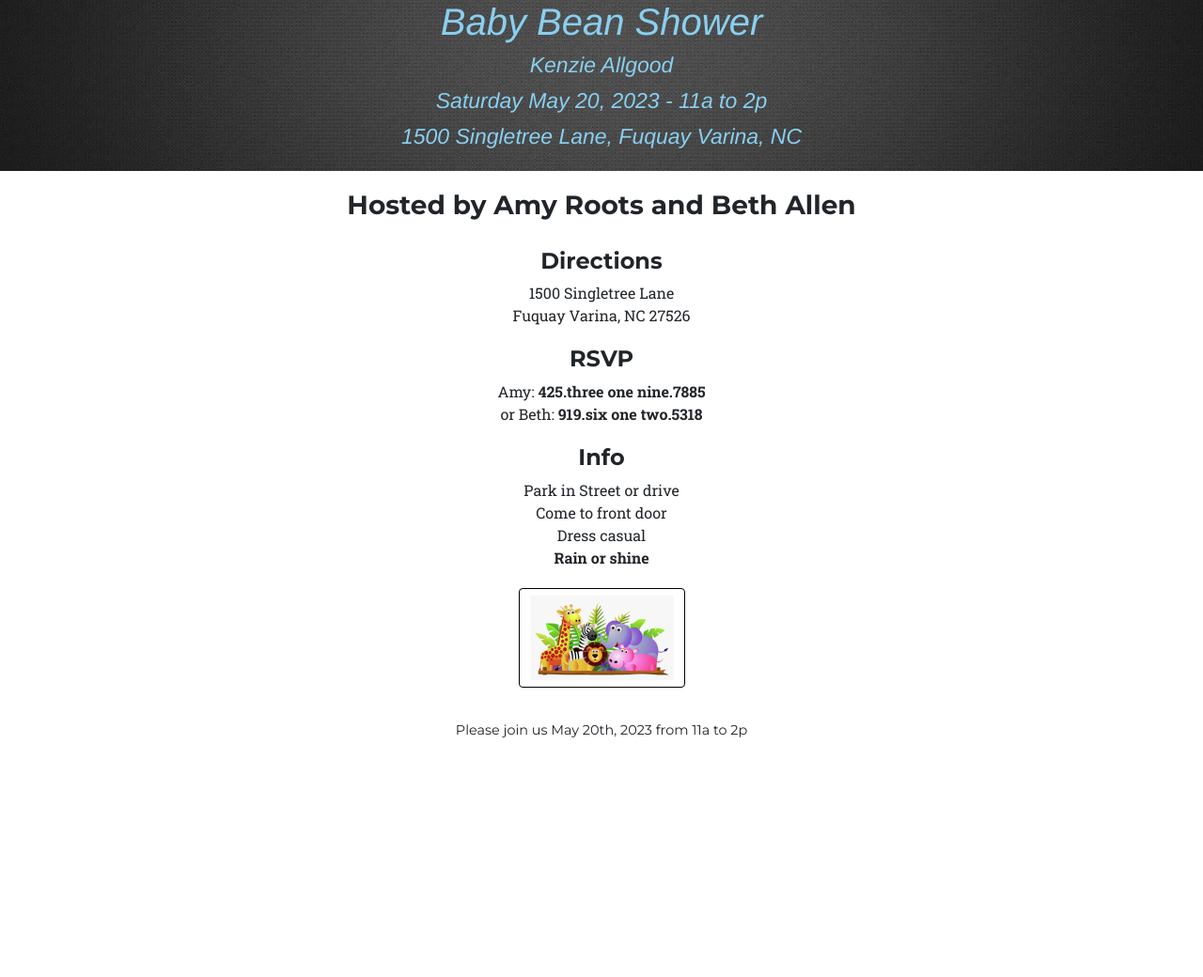
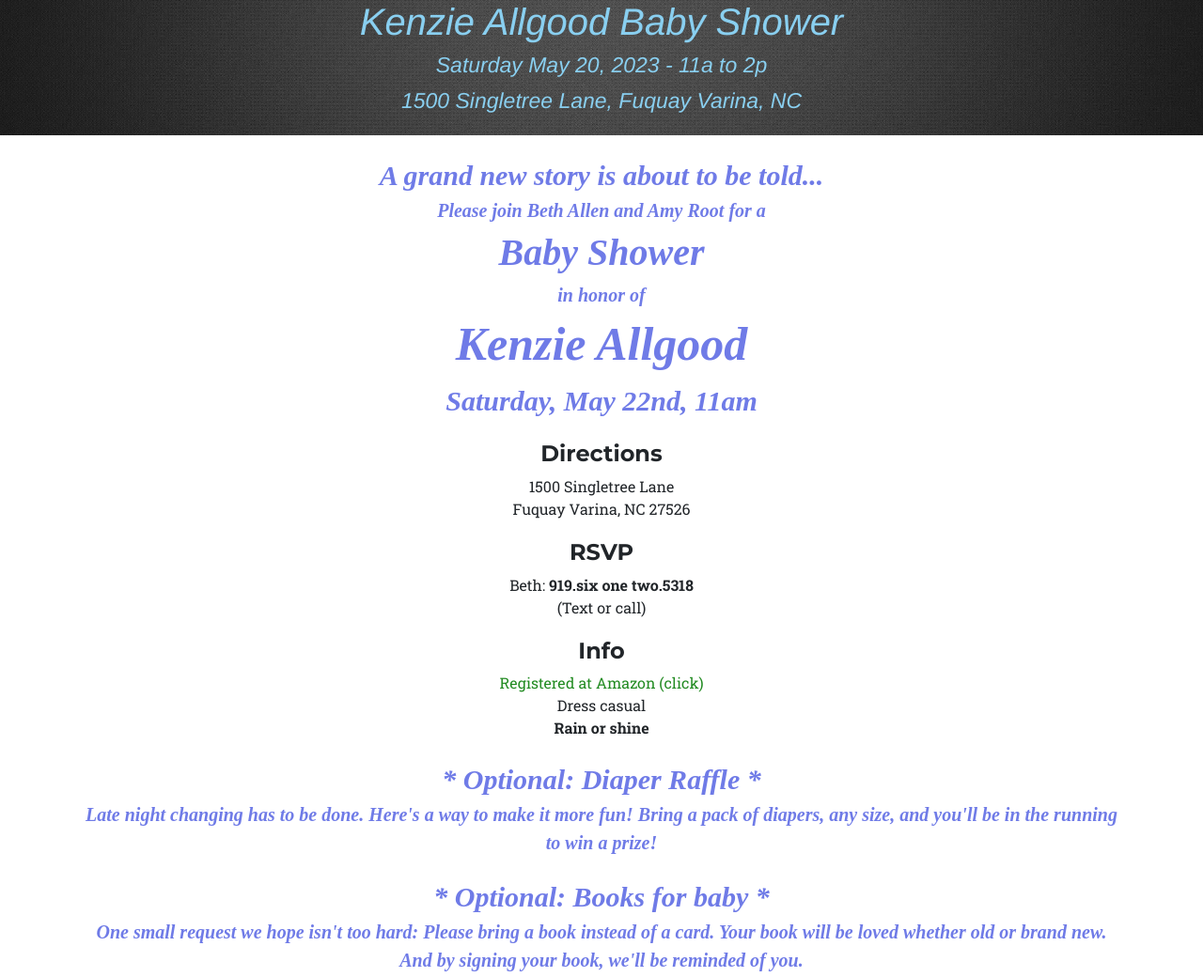
Before and after one commit to Kingman43/babybeanshower, a plain HTML site: page index.html in a window 1280 px wide. Shown: the part 97-1137 px from the top of the page at 94% size. Before the commit the page ends 919 px from the top, so only its background shows below. Drawn offline with Linux system fonts and the light colour scheme; a web font is replaced by a local one.

Commit message:
New info from the invitation

```diff
--- a/index.html
+++ b/index.html
@@ -6,11 +6,11 @@
     <meta charset="utf-8">
     <meta name="viewport" content="width=device-width, initial-scale=1, shrink-to-fit=no">
     <meta name="description" content=">Kenzie and Jennings Baby Shower">
-    <meta name="keywords" content=">Baby Bean shower McKenzie Kenzie Jennings Allgood">
+    <meta name="keywords" content=">babyallgood Baby shower McKenzie Kenzie Jennings Allgood">
     <meta name="author" content="Ribity">
     <meta content-type="text/html">
 
-    <title>Baby Bean Shower</title>
+    <title>Baby Allgood Shower</title>
 
     <!-- Bootstrap core CSS -->
     <link href="css/bootstrap.min.css" rel="stylesheet">
@@ -64,8 +64,7 @@
     <header class="masthead">
       <div class="container">
 	<div class="intro-text">
-	  <div class="intro-lead-in">Baby Bean Shower</div>
-		<div class="intro-heading">Kenzie Allgood</div>
+	  <div class="intro-lead-in">Kenzie Allgood Baby Shower</div>
 	  <div class="intro-heading">Saturday May 20, 2023 - 11a to 2p</div>
 	  <div class="intro-heading">1500 Singletree Lane, Fuquay Varina, NC</div>
 	  </div>
@@ -77,12 +76,24 @@
 		<div class="spacerking"></div>
 		<div class="row text-center">
 			<div class="col-md-12">
+				<span style="color:#6f7be7;font-weight:bold;font-style:italic;font-family:'Goudy Old Style';">
 
-				<h3>Hosted by Amy Roots and Beth Allen</h3>
+					<div style="font-size:30px">A grand new story is about to be told...</div>
 
+					<div style="font-size:20px">Please join Beth Allen and Amy Root for a</div>
+
+					<div style="font-size:40px">Baby Shower</div>
+
+					<div style="font-size:20px">in honor of</div>
+
+					<div style="font-size:50px">Kenzie Allgood</div>
+
+					<div style="font-size:30px">Saturday, May 22nd, 11am</div>
+				</span>
 			</div>
 		</div>
 	</div>
+
 
 	<div class="container" id="directions">
 		<div class="spacerking"></div>
@@ -102,9 +113,9 @@
 		<div class="row text-center">
 			<div class="col-md-12">
 				<h4>RSVP</h4>
-				Amy: <b>425.three one nine.7885</b>
+				Beth: <b>919.six one two.5318</b>
 				<br>
-				or Beth: <b>919.six one two.5318</b>
+				(Text or call)
 			</div>
 		</div>
 	</div>
@@ -114,13 +125,25 @@
 		<div class="row text-center">
 			<div class="col-md-12">
 				<h4>Info</h4>
-				Park in Street or drive
-				<br>
-				Come to front door
+
+				<a href="https://www.amazon.com/baby-reg/1IJGJR4XXO14H?ref=br_search_v2_desktop_res_7">Registered at Amazon (click)</a>
 				<br>
 				Dress casual
 				<br>
 				<b>Rain or shine</b>
+				<div class="spacerking"></div>
+				<span style="color:#6f7be7;font-weight:bold;font-style:italic;font-family:'Goudy Old Style';">
+					<div style="font-size:30px">* Optional: Diaper Raffle *</div>
+					<div style="font-size:20px">Late night changing has to be done. Here's a way to make it more fun!
+						Bring a pack of diapers, any size, and you'll be in the running to win a prize!</div>
+					<div class="spacerking"></div>
+					<div style="font-size:30px">* Optional: Books for baby *</div>
+					<div style="font-size:20px">One small request we hope isn't too hard:
+						Please bring a book instead of a card.
+						Your book will be loved whether old or brand new.
+						And by signing your book, we'll be reminded of you.
+					</div>
+				</span>
 			</div>
 		</div>
 	</div>
```
